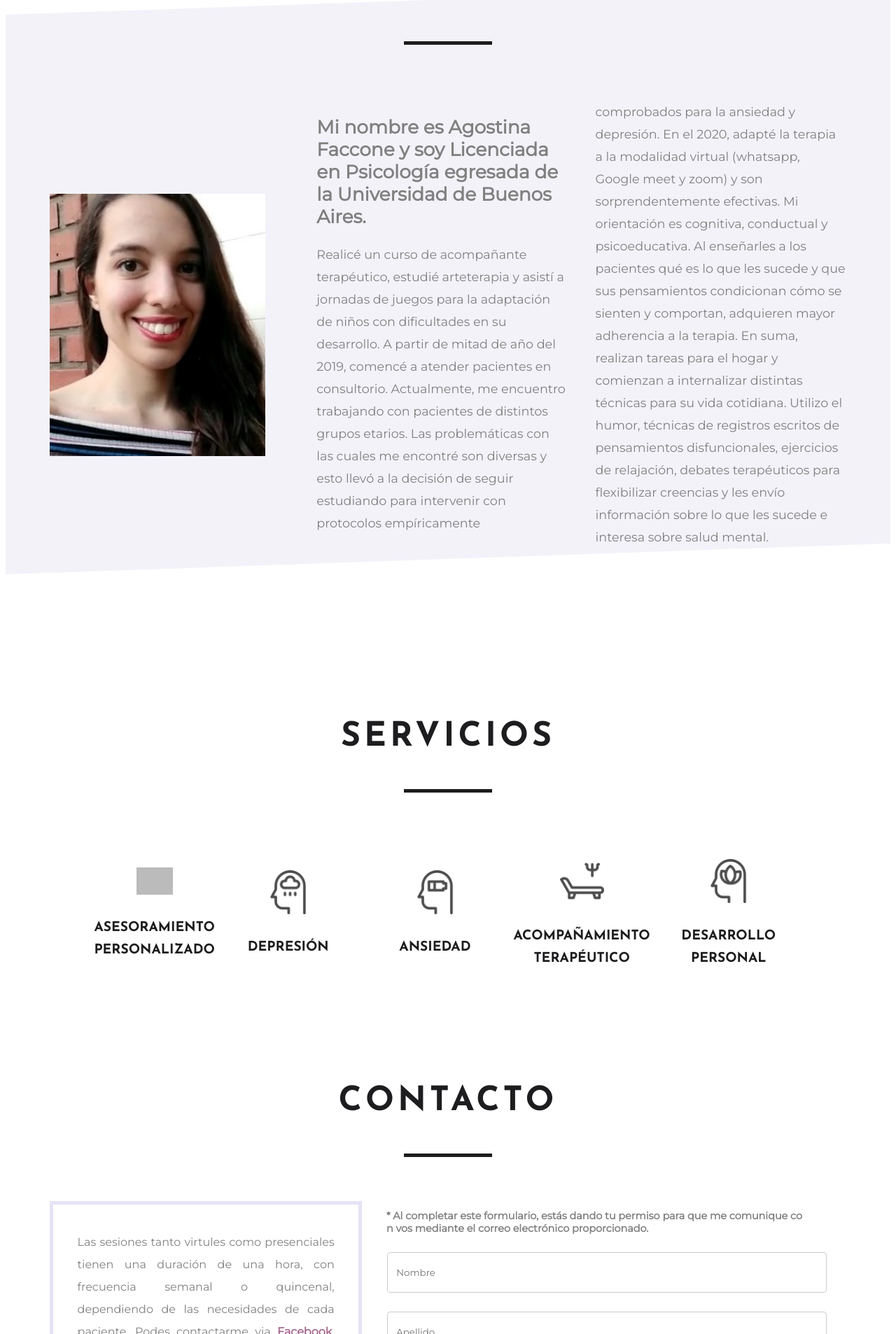
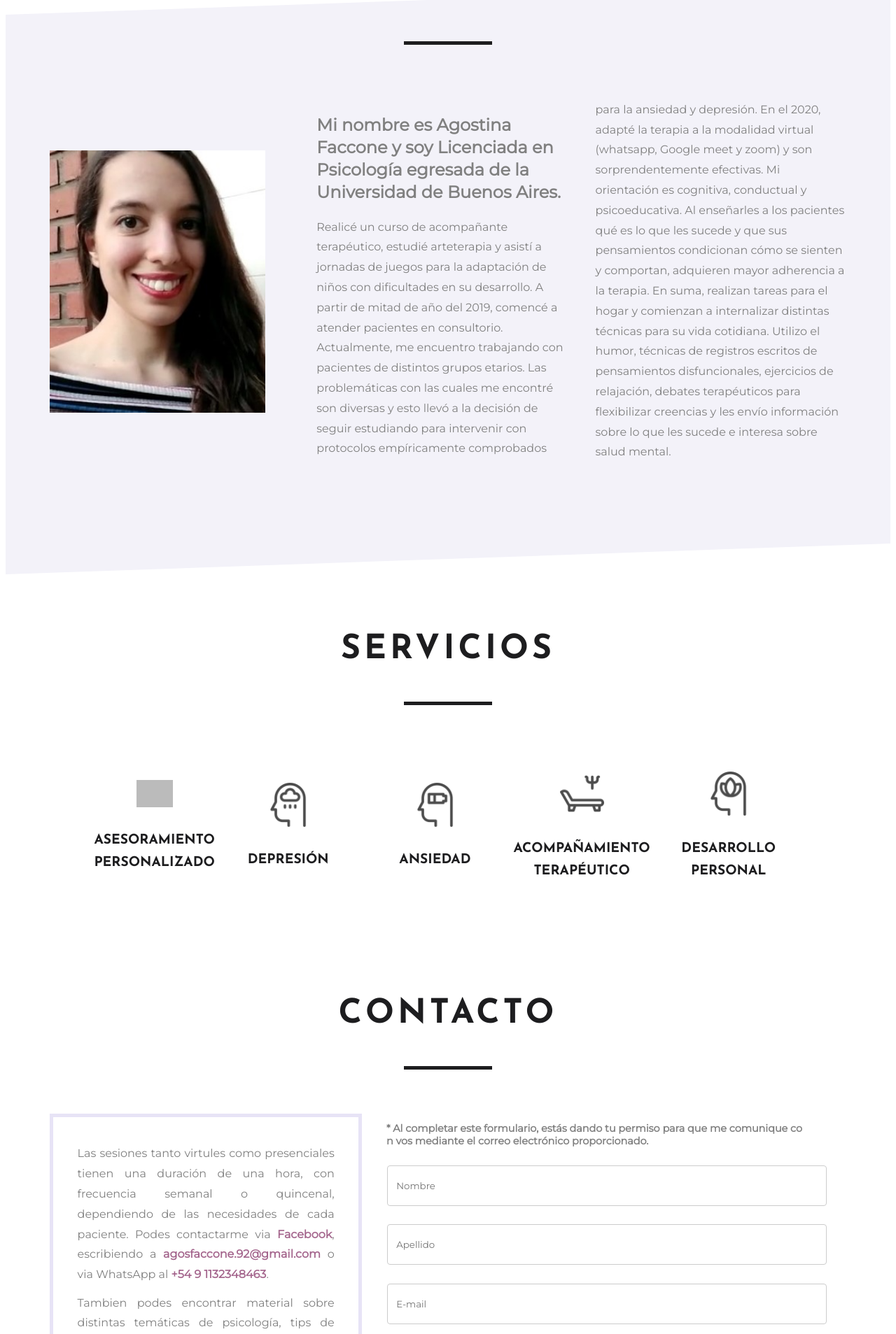
Before and after one commit to Julietteve/mente-en-calma, a React (Create React App) app: page / in a window 1280 px wide. Shown: the part 893-2800 px from the top of the page at 70% size. Built offline with nearby package versions, Linux system fonts and the light colour scheme; grey boxes are pictures that could not be loaded.

Commit message:
fit contact form

```diff
--- a/src/Components/About/styles.js
+++ b/src/Components/About/styles.js
@@ -51,8 +51,8 @@ export const Bio = styled.p`
       color: gray;
       column-count: 2;
       column-gap: 40px;
-      font-size:1.1rem;
-      line-height:2rem;
+      font-size:1rem;
+      line-height:1.8rem;
 `;
 
 export const Article = styled.article`
--- a/src/Components/Contact/index.js
+++ b/src/Components/Contact/index.js
@@ -28,7 +28,7 @@ const Contact = () => {
                    <Input name="surname" type="text" placeholder="Apellido"/>
                    <Input name="email" type="email" placeholder="E-mail"/>
                    <Message name="message" placeholder="Escribi tu mensaje aqui ..." cols="30" rows="5"/>
-                   <Captcha data-netlify-recaptcha="true"></Captcha>
+                   <div data-netlify-recaptcha="true"></div>
                    <Send type="submit">Enviar</Send>
                </Form>
            </FormContainer>
--- a/src/Components/Contact/styles.js
+++ b/src/Components/Contact/styles.js
@@ -30,7 +30,7 @@ export const Details = styled.div`
   color: gray;
   margin: 2%;
   margin-top:3%;
-  line-height: 2rem;
+  line-height: 1.8rem;
   text-align: justify;
 
 `;
```
